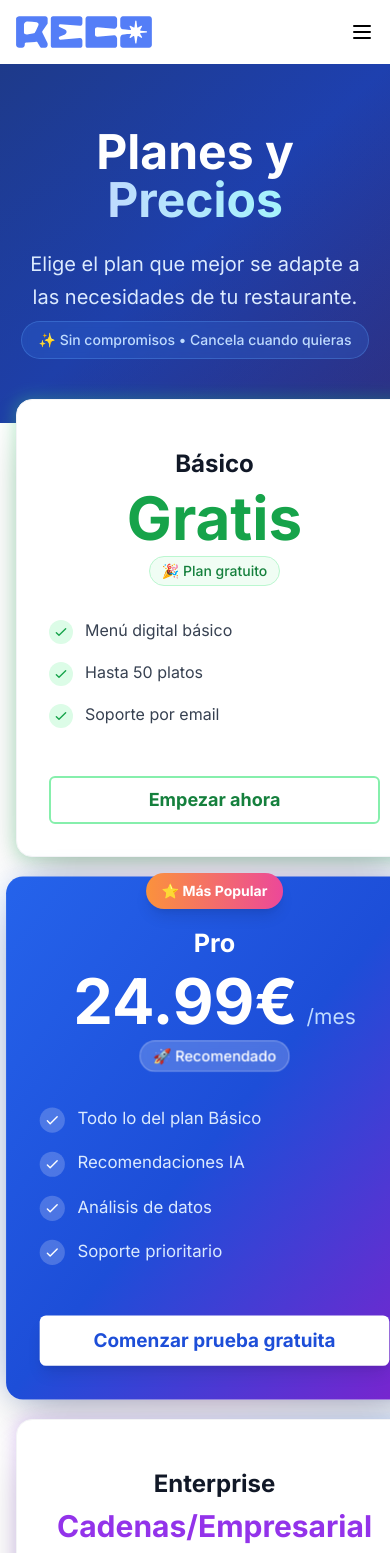
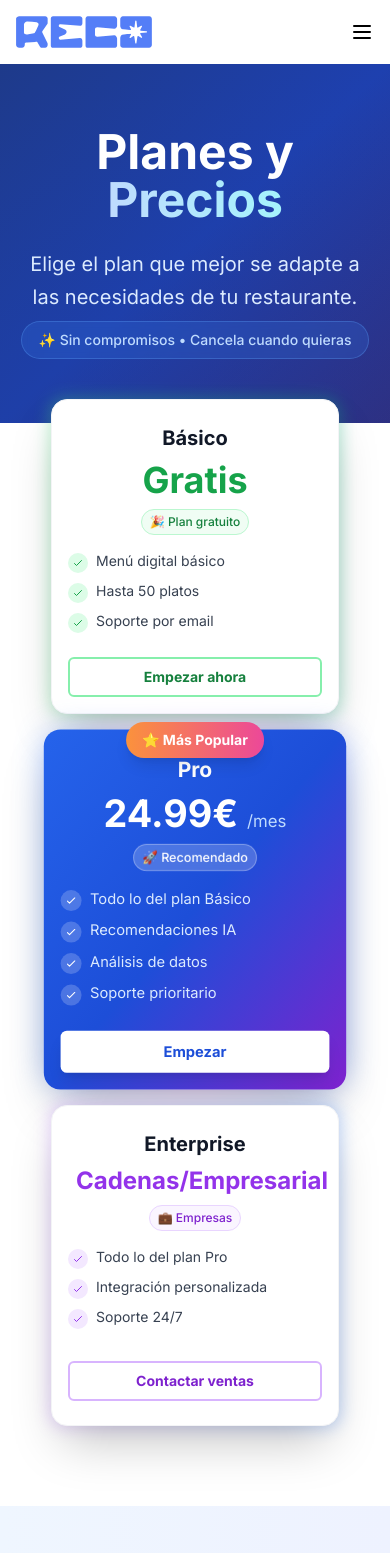
Before and after one commit to chico10117/reco_landing2, a SvelteKit app: page /precios in a window 390 px wide. Shown: the top 1553 px of the page. Built offline with nearby package versions, Linux system fonts and the light colour scheme.

Commit message:
fix the style prices

```diff
--- a/src/routes/precios/+page.svelte
+++ b/src/routes/precios/+page.svelte
@@ -32,61 +32,63 @@
 
 <!-- Pricing Cards Section -->
 <div class="relative -mt-6 pb-20">
-  <div class="max-w-7xl mx-auto px-4 sm:px-6 lg:px-8">
-    <div class="grid md:grid-cols-3 gap-8 lg:gap-12">
+  <div class="max-w-7xl mx-auto px-6 sm:px-8 lg:px-8">
+    <div class="flex flex-col md:grid md:grid-cols-3 gap-6 md:gap-8 lg:gap-12 items-center md:items-stretch">
 
       <!-- Plan Básico -->
-      <div class="relative group">
+      <div class="relative group w-72 md:w-full">
         <div class="absolute -inset-0.5 bg-gradient-to-r from-green-400 to-emerald-500 rounded-2xl blur opacity-30 group-hover:opacity-50 transition duration-300"></div>
         <div class="relative bg-white rounded-2xl shadow-2xl overflow-hidden border border-gray-100">
-          <div class="px-8 py-12">
+          <div class="px-4 py-6 md:px-8 md:py-12">
             <div class="text-center">
-              <h3 class="text-2xl font-bold text-gray-900 mb-2">Básico</h3>
+              <h3 class="text-xl md:text-2xl font-bold text-gray-900 mb-2">Básico</h3>
               <div class="mb-2">
-                <span class="text-6xl font-bold text-green-600">Gratis</span>
+                <span class="text-4xl md:text-6xl font-bold text-green-600">Gratis</span>
               </div>
-              <div class="inline-flex items-center px-3 py-1 rounded-full bg-green-50 border border-green-200 mb-8">
-                <span class="text-green-700 text-sm font-medium">🎉 Plan gratuito</span>
+              <div class="inline-flex items-center px-2 py-1 md:px-3 md:py-1 rounded-full bg-green-50 border border-green-200 mb-4 md:mb-8">
+                <span class="text-green-700 text-xs md:text-sm font-medium">🎉 Plan gratuito</span>
               </div>
             </div>
 
-            <ul class="space-y-4">
+            <ul class="space-y-2 md:space-y-4">
               <li class="flex items-start">
-                <div class="flex-shrink-0 w-6 h-6 bg-green-100 rounded-full flex items-center justify-center mr-3 mt-0.5">
-                  <svg class="w-4 h-4 text-green-600" fill="none" stroke="currentColor" viewBox="0 0 24 24">
+                <div class="flex-shrink-0 w-5 h-5 md:w-6 md:h-6 bg-green-100 rounded-full flex items-center justify-center mr-2 md:mr-3 mt-0.5">
+                  <svg class="w-3 h-3 md:w-4 md:h-4 text-green-600" fill="none" stroke="currentColor" viewBox="0 0 24 24">
                     <path stroke-linecap="round" stroke-linejoin="round" stroke-width="2" d="M5 13l4 4L19 7"></path>
                   </svg>
                 </div>
-                <span class="text-gray-700">Menú digital básico</span>
+                <span class="text-sm md:text-base text-gray-700">Menú digital básico</span>
               </li>
               <li class="flex items-start">
-                <div class="flex-shrink-0 w-6 h-6 bg-green-100 rounded-full flex items-center justify-center mr-3 mt-0.5">
-                  <svg class="w-4 h-4 text-green-600" fill="none" stroke="currentColor" viewBox="0 0 24 24">
+                <div class="flex-shrink-0 w-5 h-5 md:w-6 md:h-6 bg-green-100 rounded-full flex items-center justify-center mr-2 md:mr-3 mt-0.5">
+                  <svg class="w-3 h-3 md:w-4 md:h-4 text-green-600" fill="none" stroke="currentColor" viewBox="0 0 24 24">
                     <path stroke-linecap="round" stroke-linejoin="round" stroke-width="2" d="M5 13l4 4L19 7"></path>
                   </svg>
                 </div>
-                <span class="text-gray-700">Hasta 50 platos</span>
+                <span class="text-sm md:text-base text-gray-700">Hasta 50 platos</span>
               </li>
               <li class="flex items-start">
-                <div class="flex-shrink-0 w-6 h-6 bg-green-100 rounded-full flex items-center justify-center mr-3 mt-0.5">
-                  <svg class="w-4 h-4 text-green-600" fill="none" stroke="currentColor" viewBox="0 0 24 24">
+                <div class="flex-shrink-0 w-5 h-5 md:w-6 md:h-6 bg-green-100 rounded-full flex items-center justify-center mr-2 md:mr-3 mt-0.5">
+                  <svg class="w-3 h-3 md:w-4 md:h-4 text-green-600" fill="none" stroke="currentColor" viewBox="0 0 24 24">
                     <path stroke-linecap="round" stroke-linejoin="round" stroke-width="2" d="M5 13l4 4L19 7"></path>
                   </svg>
                 </div>
-                <span class="text-gray-700">Soporte por email</span>
+                <span class="text-sm md:text-base text-gray-700">Soporte por email</span>
               </li>
             </ul>
           </div>
-          <div class="px-8 pb-8">
-            <Button variant="outline" class="w-full h-12 text-lg font-semibold border-2 border-green-300 text-green-700 hover:bg-green-50 transition-all duration-200">
-              Empezar ahora
-            </Button>
+          <div class="px-4 pb-4 md:px-8 md:pb-8">
+            <a href="https://carta.reco.chat" target="_blank" rel="noopener noreferrer" class="block">
+              <Button variant="outline" class="w-full h-10 md:h-12 text-sm md:text-lg font-semibold border-2 border-green-300 text-green-700 hover:bg-green-50 transition-all duration-200">
+                Empezar ahora
+              </Button>
+            </a>
           </div>
         </div>
       </div>
 
       <!-- Plan Pro - Featured -->
-      <div class="relative group">
+      <div class="relative group w-72 md:w-full">
         <div class="absolute -inset-1 bg-gradient-to-r from-blue-500 via-purple-500 to-blue-600 rounded-2xl blur-lg opacity-50 group-hover:opacity-75 transition duration-300"></div>
         <div class="relative">
           <!-- Popular Badge -->
@@ -97,56 +99,56 @@
           </div>
 
           <div class="bg-gradient-to-br from-blue-600 via-blue-700 to-purple-700 rounded-2xl shadow-2xl overflow-hidden transform scale-105">
-            <div class="px-8 py-12">
-                             <div class="text-center">
-                 <h3 class="text-2xl font-bold text-white mb-2">Pro</h3>
+            <div class="px-4 py-6 md:px-8 md:py-12">
+                <div class="text-center">
+                 <h3 class="text-xl md:text-2xl font-bold text-white mb-2">Pro</h3>
                  <div class="mb-2">
-                   <span class="text-6xl font-bold text-white">24.99€</span>
-                   <span class="text-xl text-blue-200 ml-1">/mes</span>
+                   <span class="text-4xl md:text-6xl font-bold text-white">24.99€</span>
+                   <span class="text-base md:text-xl text-blue-200 ml-1">/mes</span>
                  </div>
-                <div class="inline-flex items-center px-3 py-1 rounded-full bg-white/20 backdrop-blur-sm border border-white/30 mb-8">
-                  <span class="text-white text-sm font-medium">🚀 Recomendado</span>
+                <div class="inline-flex items-center px-2 py-1 md:px-3 md:py-1 rounded-full bg-white/20 backdrop-blur-sm border border-white/30 mb-4 md:mb-8">
+                  <span class="text-white text-xs md:text-sm font-medium">🚀 Recomendado</span>
                 </div>
               </div>
 
-              <ul class="space-y-4">
+              <ul class="space-y-2 md:space-y-4">
                 <li class="flex items-start">
-                  <div class="flex-shrink-0 w-6 h-6 bg-white/20 rounded-full flex items-center justify-center mr-3 mt-0.5">
-                    <svg class="w-4 h-4 text-white" fill="none" stroke="currentColor" viewBox="0 0 24 24">
+                  <div class="flex-shrink-0 w-5 h-5 md:w-6 md:h-6 bg-white/20 rounded-full flex items-center justify-center mr-2 md:mr-3 mt-0.5">
+                    <svg class="w-3 h-3 md:w-4 md:h-4 text-white" fill="none" stroke="currentColor" viewBox="0 0 24 24">
                       <path stroke-linecap="round" stroke-linejoin="round" stroke-width="2" d="M5 13l4 4L19 7"></path>
                     </svg>
                   </div>
-                  <span class="text-blue-100">Todo lo del plan Básico</span>
+                  <span class="text-sm md:text-base text-blue-100">Todo lo del plan Básico</span>
                 </li>
                 <li class="flex items-start">
-                  <div class="flex-shrink-0 w-6 h-6 bg-white/20 rounded-full flex items-center justify-center mr-3 mt-0.5">
-                    <svg class="w-4 h-4 text-white" fill="none" stroke="currentColor" viewBox="0 0 24 24">
+                  <div class="flex-shrink-0 w-5 h-5 md:w-6 md:h-6 bg-white/20 rounded-full flex items-center justify-center mr-2 md:mr-3 mt-0.5">
+                    <svg class="w-3 h-3 md:w-4 md:h-4 text-white" fill="none" stroke="currentColor" viewBox="0 0 24 24">
                       <path stroke-linecap="round" stroke-linejoin="round" stroke-width="2" d="M5 13l4 4L19 7"></path>
                     </svg>
                   </div>
-                  <span class="text-blue-100">Recomendaciones IA</span>
+                  <span class="text-sm md:text-base text-blue-100">Recomendaciones IA</span>
                 </li>
                 <li class="flex items-start">
-                  <div class="flex-shrink-0 w-6 h-6 bg-white/20 rounded-full flex items-center justify-center mr-3 mt-0.5">
-                    <svg class="w-4 h-4 text-white" fill="none" stroke="currentColor" viewBox="0 0 24 24">
+                  <div class="flex-shrink-0 w-5 h-5 md:w-6 md:h-6 bg-white/20 rounded-full flex items-center justify-center mr-2 md:mr-3 mt-0.5">
+                    <svg class="w-3 h-3 md:w-4 md:h-4 text-white" fill="none" stroke="currentColor" viewBox="0 0 24 24">
                       <path stroke-linecap="round" stroke-linejoin="round" stroke-width="2" d="M5 13l4 4L19 7"></path>
                     </svg>
                   </div>
-                  <span class="text-blue-100">Análisis de datos</span>
+                  <span class="text-sm md:text-base text-blue-100">Análisis de datos</span>
                 </li>
                 <li class="flex items-start">
-                  <div class="flex-shrink-0 w-6 h-6 bg-white/20 rounded-full flex items-center justify-center mr-3 mt-0.5">
-                    <svg class="w-4 h-4 text-white" fill="none" stroke="currentColor" viewBox="0 0 24 24">
+                  <div class="flex-shrink-0 w-5 h-5 md:w-6 md:h-6 bg-white/20 rounded-full flex items-center justify-center mr-2 md:mr-3 mt-0.5">
+                    <svg class="w-3 h-3 md:w-4 md:h-4 text-white" fill="none" stroke="currentColor" viewBox="0 0 24 24">
                       <path stroke-linecap="round" stroke-linejoin="round" stroke-width="2" d="M5 13l4 4L19 7"></path>
                     </svg>
                   </div>
-                  <span class="text-blue-100">Soporte prioritario</span>
+                  <span class="text-sm md:text-base text-blue-100">Soporte prioritario</span>
                 </li>
               </ul>
             </div>
-            <div class="px-8 pb-8">
-              <Button class="w-full h-12 text-lg font-semibold bg-white text-blue-700 hover:bg-blue-50 shadow-lg transition-all duration-200">
-                Comenzar prueba gratuita
+            <div class="px-4 pb-4 md:px-8 md:pb-8">
+              <Button class="w-full h-10 md:h-12 text-sm md:text-lg font-semibold bg-white text-blue-700 hover:bg-blue-50 shadow-lg transition-all duration-200">
+                Empezar
               </Button>
             </div>
           </div>
@@ -154,51 +156,53 @@
       </div>
 
       <!-- Plan Enterprise -->
-      <div class="relative group">
+      <div class="relative group w-72 md:w-full">
         <div class="absolute -inset-0.5 bg-gradient-to-r from-purple-400 to-blue-500 rounded-2xl blur opacity-30 group-hover:opacity-50 transition duration-300"></div>
         <div class="relative bg-white rounded-2xl shadow-2xl overflow-hidden border border-gray-100">
-          <div class="px-8 py-12">
+          <div class="px-4 py-6 md:px-8 md:py-12">
             <div class="text-center">
-              <h3 class="text-2xl font-bold text-gray-900 mb-2">Enterprise</h3>
+              <h3 class="text-xl md:text-2xl font-bold text-gray-900 mb-2">Enterprise</h3>
               <div class="mb-2 px-2">
-                <span class="text-3xl font-bold text-purple-600 leading-tight">Cadenas/Empresarial</span>
+                <span class="text-2xl md:text-3xl font-bold text-purple-600 leading-tight">Cadenas/Empresarial</span>
               </div>
-              <div class="inline-flex items-center px-3 py-1 rounded-full bg-purple-50 border border-purple-200 mb-8">
-                <span class="text-purple-700 text-sm font-medium">💼 Empresas</span>
+              <div class="inline-flex items-center px-2 py-1 md:px-3 md:py-1 rounded-full bg-purple-50 border border-purple-200 mb-4 md:mb-8">
+                <span class="text-purple-700 text-xs md:text-sm font-medium">💼 Empresas</span>
               </div>
             </div>
 
-            <ul class="space-y-4 mb-2">
+            <ul class="space-y-2 md:space-y-4 mb-2">
               <li class="flex items-start">
-                <div class="flex-shrink-0 w-6 h-6 bg-purple-100 rounded-full flex items-center justify-center mr-3 mt-0.5">
-                  <svg class="w-4 h-4 text-purple-600" fill="none" stroke="currentColor" viewBox="0 0 24 24">
+                <div class="flex-shrink-0 w-5 h-5 md:w-6 md:h-6 bg-purple-100 rounded-full flex items-center justify-center mr-2 md:mr-3 mt-0.5">
+                  <svg class="w-3 h-3 md:w-4 md:h-4 text-purple-600" fill="none" stroke="currentColor" viewBox="0 0 24 24">
                     <path stroke-linecap="round" stroke-linejoin="round" stroke-width="2" d="M5 13l4 4L19 7"></path>
                   </svg>
                 </div>
-                <span class="text-gray-700">Todo lo del plan Pro</span>
+                <span class="text-sm md:text-base text-gray-700">Todo lo del plan Pro</span>
               </li>
               <li class="flex items-start">
-                <div class="flex-shrink-0 w-6 h-6 bg-purple-100 rounded-full flex items-center justify-center mr-3 mt-0.5">
-                  <svg class="w-4 h-4 text-purple-600" fill="none" stroke="currentColor" viewBox="0 0 24 24">
+                <div class="flex-shrink-0 w-5 h-5 md:w-6 md:h-6 bg-purple-100 rounded-full flex items-center justify-center mr-2 md:mr-3 mt-0.5">
+                  <svg class="w-3 h-3 md:w-4 md:h-4 text-purple-600" fill="none" stroke="currentColor" viewBox="0 0 24 24">
                     <path stroke-linecap="round" stroke-linejoin="round" stroke-width="2" d="M5 13l4 4L19 7"></path>
                   </svg>
                 </div>
-                <span class="text-gray-700">Integración personalizada</span>
+                <span class="text-sm md:text-base text-gray-700">Integración personalizada</span>
               </li>
               <li class="flex items-start">
-                <div class="flex-shrink-0 w-6 h-6 bg-purple-100 rounded-full flex items-center justify-center mr-3 mt-0.5">
-                  <svg class="w-4 h-4 text-purple-600" fill="none" stroke="currentColor" viewBox="0 0 24 24">
+                <div class="flex-shrink-0 w-5 h-5 md:w-6 md:h-6 bg-purple-100 rounded-full flex items-center justify-center mr-2 md:mr-3 mt-0.5">
+                  <svg class="w-3 h-3 md:w-4 md:h-4 text-purple-600" fill="none" stroke="currentColor" viewBox="0 0 24 24">
                     <path stroke-linecap="round" stroke-linejoin="round" stroke-width="2" d="M5 13l4 4L19 7"></path>
                   </svg>
                 </div>
-                <span class="text-gray-700">Soporte 24/7</span>
+                <span class="text-sm md:text-base text-gray-700">Soporte 24/7</span>
               </li>
             </ul>
           </div>
-          <div class="px-8 pb-12">
-            <Button variant="outline" class="w-full h-12 text-lg font-semibold border-2 border-purple-300 text-purple-700 hover:bg-purple-50 transition-all duration-200">
-              Contactar ventas
-            </Button>
+          <div class="px-4 pb-6 md:px-8 md:pb-12">
+            <a href="https://calendly.com/fernando-lqrb/15min?month=2025-06" target="_blank" rel="noopener noreferrer" class="block">
+              <Button variant="outline" class="w-full h-10 md:h-12 text-sm md:text-lg font-semibold border-2 border-purple-300 text-purple-700 hover:bg-purple-50 transition-all duration-200">
+                Contactar ventas
+              </Button>
+            </a>
           </div>
         </div>
       </div>
```
